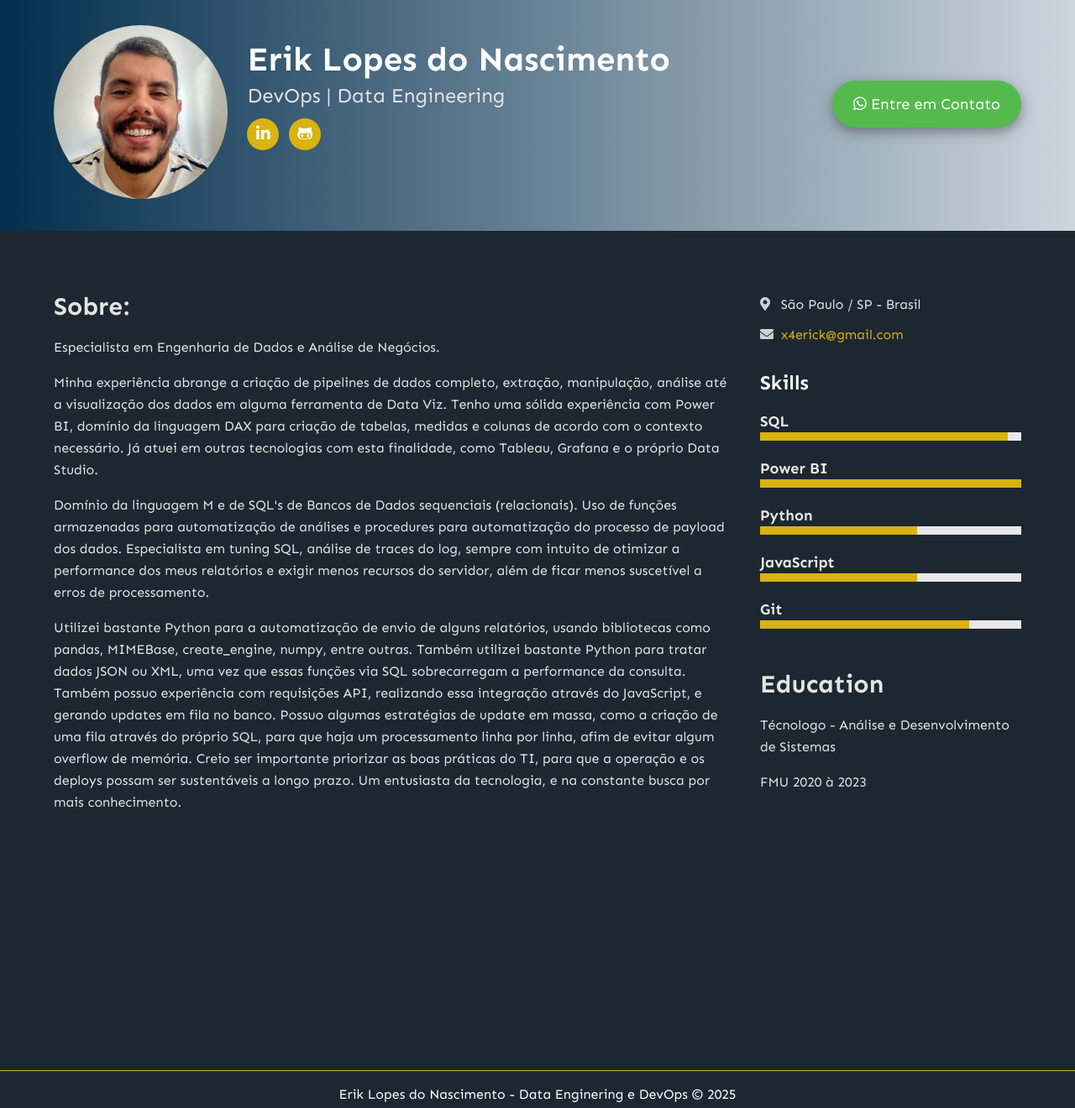
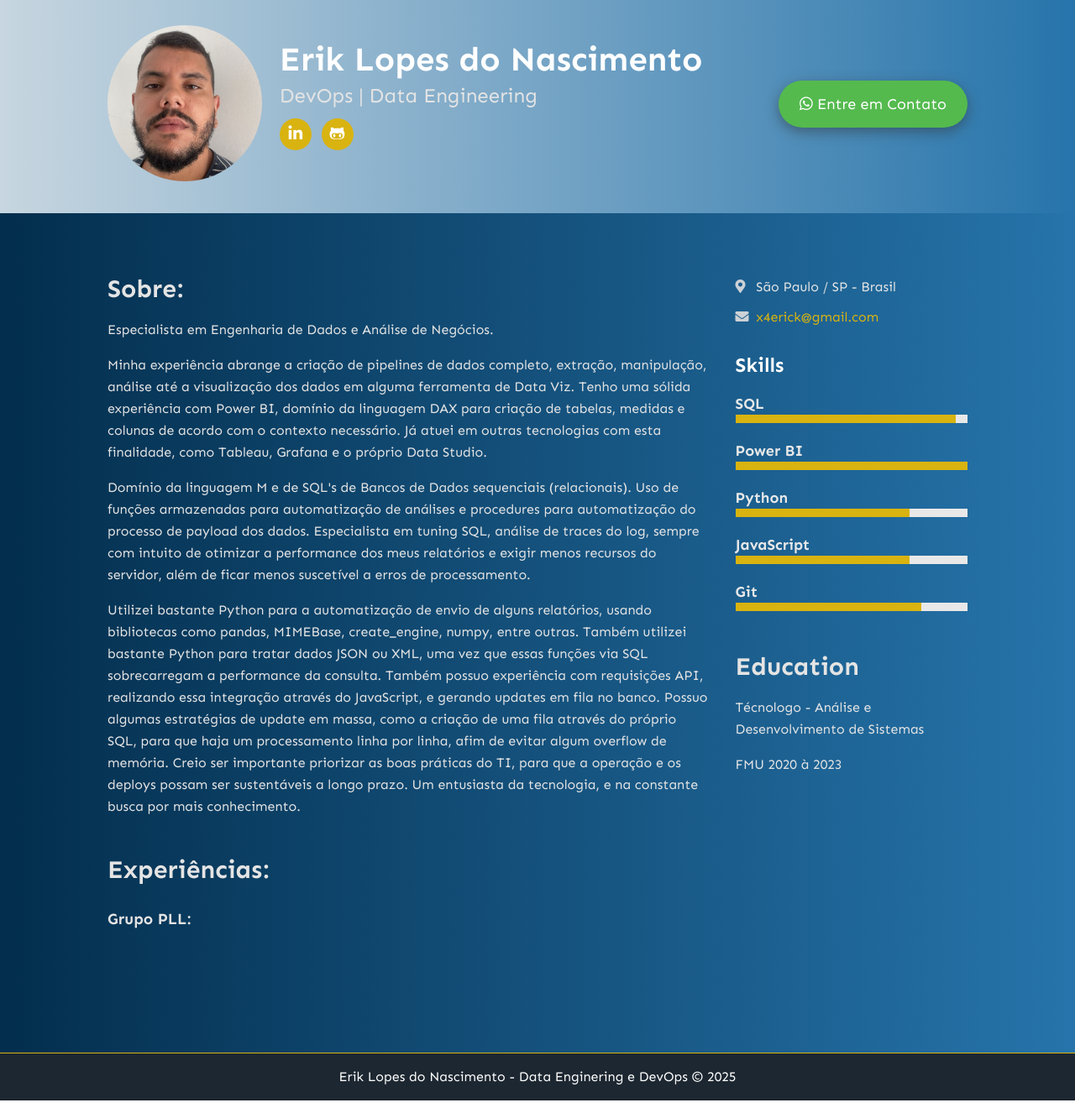
Before and after one commit to eriklopesp/Portfolio, a plain HTML site: page template/index.html in a window 1280 px wide. Shown: the whole page at 84% size. Drawn offline with Linux system fonts and the light colour scheme.

Commit message:
update: alguns ajustes na estilização

```diff
--- a/template/css/estilos.css
+++ b/template/css/estilos.css
@@ -8,7 +8,7 @@ body::-webkit-scrollbar-thumb {background:#103964;}
 
 /* #topo {width:100%; height:auto; padding:30px 0; background:#8899a5; text-overflow: unset;} */
 
-#topo {width: 100%; height: auto; padding: 30px 0; background: linear-gradient(to right, #032e4d, #ccd6dd); text-overflow: unset;}
+#topo {width: 100%; height: auto; padding: 30px 0; background: linear-gradient(to right, #c7d6e0, #2674ab); text-overflow: unset;}
 
 #capa_img_autor {float:left; width:18%; transition:.5s cubic-bezier(0.86, 0, 0.07, 1);}
 #capa_img_autor:hover {transform:scale(1.2);}
@@ -25,7 +25,7 @@ body::-webkit-scrollbar-thumb {background:#103964;}
 .btn_wpp {float:right; display:block; padding:15px 25px; border-radius:70px; font-size:18px; background:#54ba4e; color:#fff; margin-top:-90px; box-shadow:0px 5px 15px 0px rgba(50, 50, 50, 0.5); transition:all .5s cubic-bezier(0.6, -0.28, 0.735, 0.045);}
 .btn_wpp:hover {transform:scale(1.2);}
 
-#geral {width:100%; height:auto; min-height:1000px; padding:70px 0; overflow:auto; background:#1D2731;}
+#geral {width:100%; height:auto; min-height:1000px; padding:70px 0; overflow:auto; background: linear-gradient(to right, #032e4d, #2674ab);}
 
 #col_left {float:left; width:70%; height:auto;}
 #col_right {float:right; width:27%; height:auto;}
@@ -33,8 +33,9 @@ body::-webkit-scrollbar-thumb {background:#103964;}
 
 .box_branco h1 {color:#E4E4E4; font-size:30px; line-height:40px;}
 .box_branco h2 {color:#E4E4E4;}
+.box_branco h3 {color:#E4E4E4;}
 .box_branco p {color:#E4E4E4;}
-.box_branco > .item {width:100%; height:auto; margin:30px 0;}
+.box_branco > .item {background-color: #54ba4e; width:100%; height:auto; margin:30px 0;}
 
 .teste2 {width: 100%; height: auto; padding: 30px 0; background: linear-gradient(to right, #8899a5, #ccd6dd); text-overflow: unset;}
 #teste2 {color: #ffffff;}
@@ -67,7 +68,7 @@ body::-webkit-scrollbar-thumb {background:#103964;}
 
 @media screen and (max-width: 1280px) {
 body, html {width:100%;}
-.container {width:90%;}
+.container {width:80%;}
 }
 
 @media screen and (max-width: 1000px) {
--- a/template/index.html
+++ b/template/index.html
@@ -1,11 +1,10 @@
-
 <!doctype html>
 <html lang="pt-br">
 
 <head>
 	<meta charset="utf-8">
 
-	<title>Erik Lopes do Nascimento - Data Engineering | Desenvolvedor Back-End</title>
+	<title>Erik Lopes do Nascimento - Data Engineering | DevOps</title>
 	<!-- Meta -->
 	<meta name="author" content="Erik Lopes do Nascimento">
 	<meta name="description" content="Erik Lopes do Nascimento - Desenvolvedor Web">
@@ -27,7 +26,7 @@
 		<div class="container">
 
 			<div id="capa_img_autor">
-				<img src="/imagens/1714757914017.jpeg" alt="Foto Perfil" title="DevOps | Data Engineering"/>
+				<img src="./imagens/Captura de tela 2025-05-07 164027.png" alt="Foto Perfil" title="DevOps | Data Engineering"/>
 			</div>
 
 			<div id="info_topo">
@@ -61,10 +60,9 @@
 			<main>
 				<div id="col_left">
 
-
 					<div class="box_branco">
 						<h1>Sobre:</h1>
-						<p>
+
 						<p>Especialista em Engenharia de Dados e Análise de Negócios.</p>
 
 						<p> Minha experiência abrange a criação de pipelines de dados completo, extração, manipulação, análise até a visualização dos dados em alguma ferramenta de Data Viz. Tenho uma sólida experiência com Power BI, domínio da linguagem DAX para criação de tabelas, medidas e colunas de acordo com o contexto necessário. Já atuei em outras tecnologias com esta finalidade, como Tableau, Grafana e o próprio Data Studio.</p>
@@ -80,6 +78,14 @@
 							Um entusiasta da tecnologia, e na constante busca por mais conhecimento.</p>
 					</div>
 
+					<div class="box_branco">
+						<br>
+						<h1>Experiências:</h1>
+						<br>
+						<h3>Grupo PLL:</h3>
+
+					</div>
+
 				</div>
 
 				<div id="col_right">
@@ -89,7 +95,7 @@
 							<li>
 								<i class="fas fa-envelope"></i>
 
-								<a href="mailto:romulo@siqueira.info">x4erick@gmail.com</a>
+								<a>x4erick@gmail.com</a>
 							</li>
 						</ul>
 						<br/>
@@ -116,14 +122,14 @@
 						<div class="box_skills">
 							<h2>Python</h2>
 							<div class="base_cinza">
-								<div class="cor_largura" style="width:60%"></div>
+								<div class="cor_largura" style="width:75%"></div>
 							</div>
 						</div>
 
 						<div class="box_skills">
 							<h2>JavaScript</h2>
 							<div class="base_cinza">
-								<div class="cor_largura" style="width:60%"></div>
+								<div class="cor_largura" style="width:75%"></div>
 							</div>
 						</div>
 
```
Also changed, not shown: template/imagens/Captura de tela 2025-05-07 164027.png (added).
